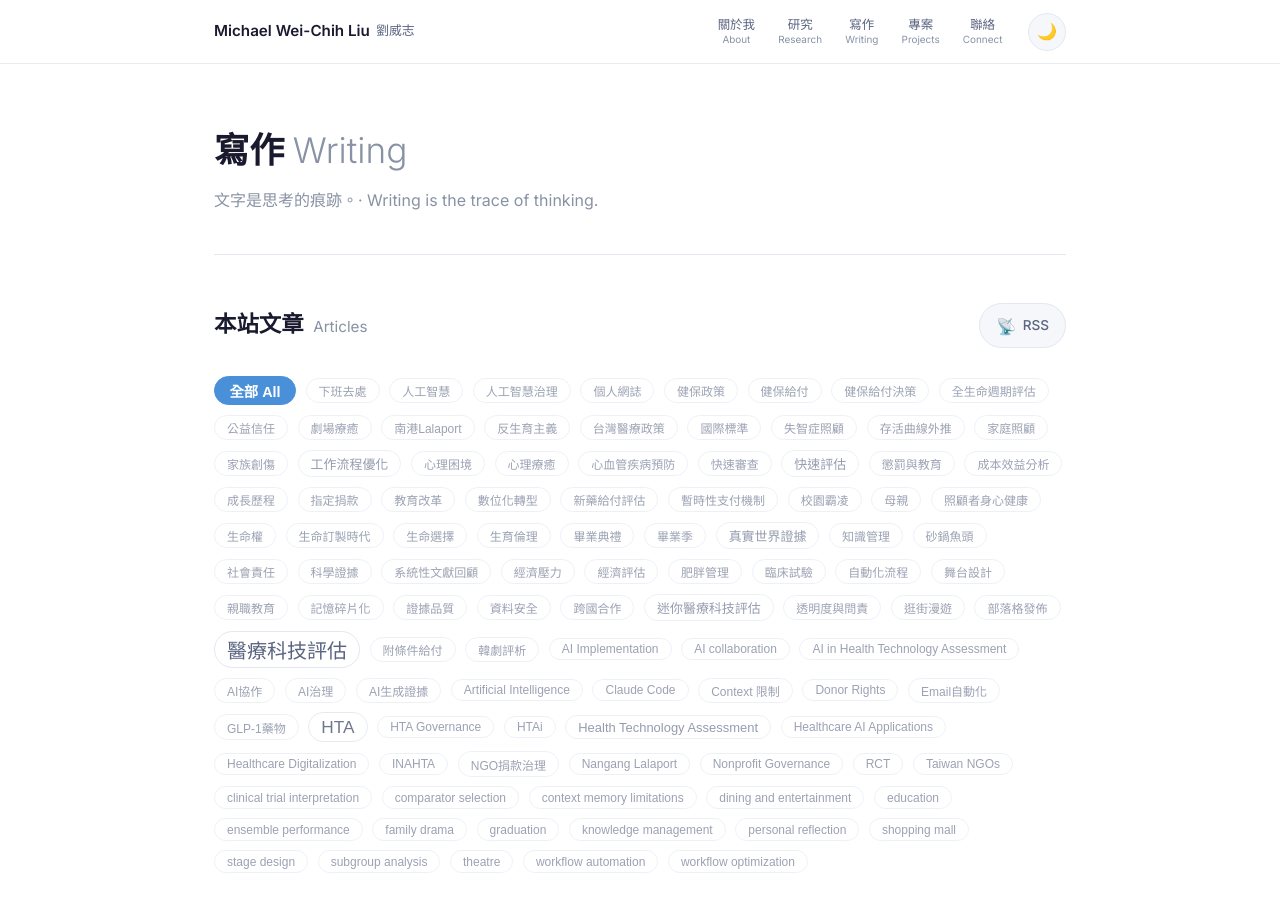
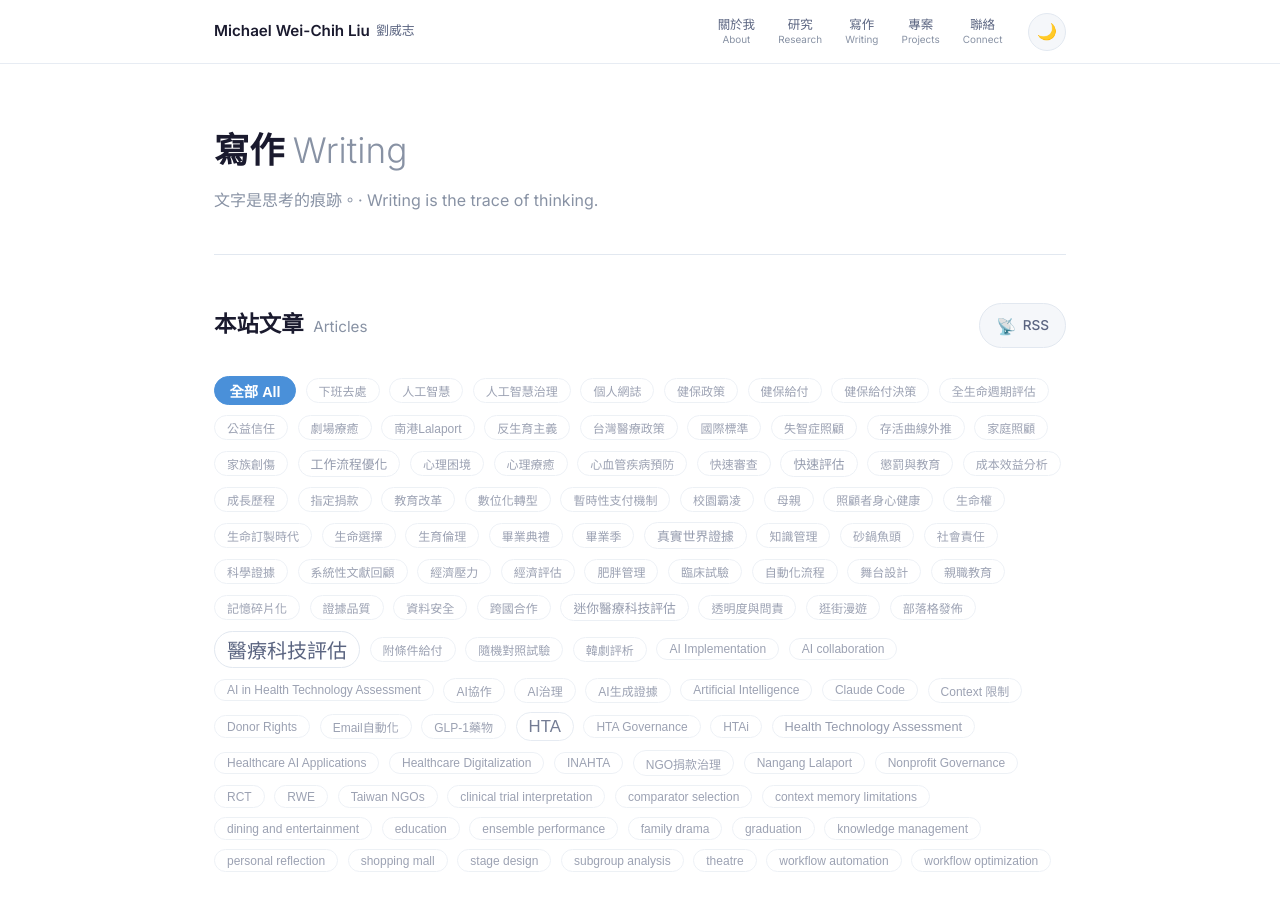
Before and after one commit to liuweichihtw-0624/liuweichihtw-0624.github.io, a Jekyll site: the page built from writing.html, in a window 1280 px wide and 900 px high. Built offline with Jekyll 4.4.1, drawn with Linux system fonts in a browser that asks for light colours.

Commit message:
retag: update tags for 2026-06-16-rwe-rct-hta-evidence-gap.md

```diff
--- a/_posts/2026-06-16-rwe-rct-hta-evidence-gap.md
+++ b/_posts/2026-06-16-rwe-rct-hta-evidence-gap.md
@@ -2,7 +2,7 @@
 layout: post
 title: "前瞻 HTA 人才培訓亮點回顧：當隨機對照試驗遇上真實世界證據，如何填補證據缺口？ · HTA Talent Training Highlights: Bridging the Gap Between RCT and Real-World Evidence"
 date: 2026-06-16 20:16:10 +0800
-tags: ["HTA", "RCT", "真實世界證據", "暫時性支付機制", "新藥給付評估"]
+tags: ["隨機對照試驗", "真實世界證據", "醫療科技評估", "暫時性支付機制", "HTA", "RCT", "RWE"]
 publish: true
 syndicate: []
 excerpt: "醫藥品查驗中心舉辦的 HTA 培訓課程，深入探討隨機對照試驗與真實世界證據的銜接，以及暫時性支付機制的實務運作。"
```
